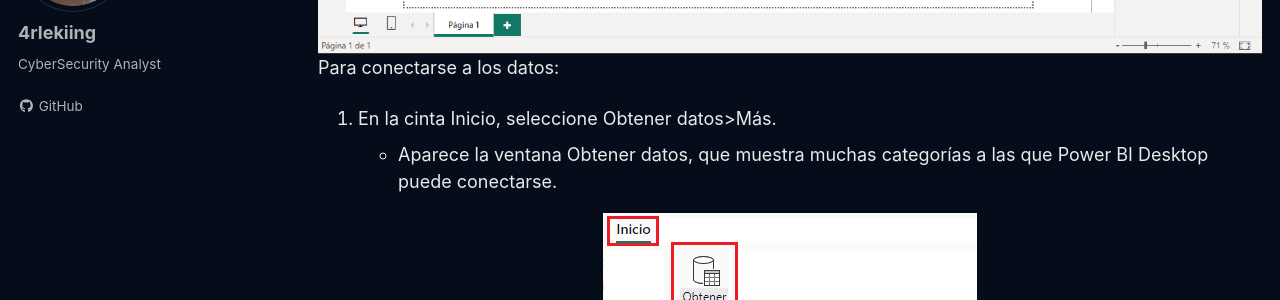
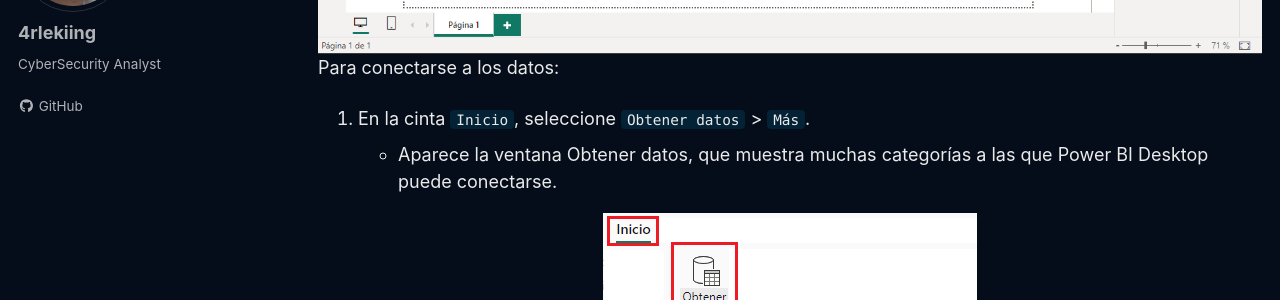
Before and after one commit to 4rleking/powerbi.github.io, a Jekyll site: the page built from _posts/2023-08-02-Power_BI_Desktop.md, in a window 1280 px wide and 900 px high, scrolled down 2239 px. Shown: the part 152-452 px from the top of the window. Built offline with Jekyll 4.4.1, drawn with Linux system fonts in a browser that asks for light colours; cached includes are drawn as plain includes; a script that is not in the unit is left out.

```diff
--- a/_posts/2023-08-02-Power_BI_Desktop.md
+++ b/_posts/2023-08-02-Power_BI_Desktop.md
@@ -52,7 +52,7 @@ Para empezar a trabajar con Power BI Desktop, el primer paso es conectarse a los
 
 Para conectarse a los datos:
 
-1. En la cinta Inicio, seleccione Obtener datos>Más.
+1. En la cinta `Inicio`, seleccione `Obtener datos` > `Más`.
     * Aparece la ventana Obtener datos, que muestra muchas categorías a las que Power BI Desktop puede conectarse.
 
 <center>
```
